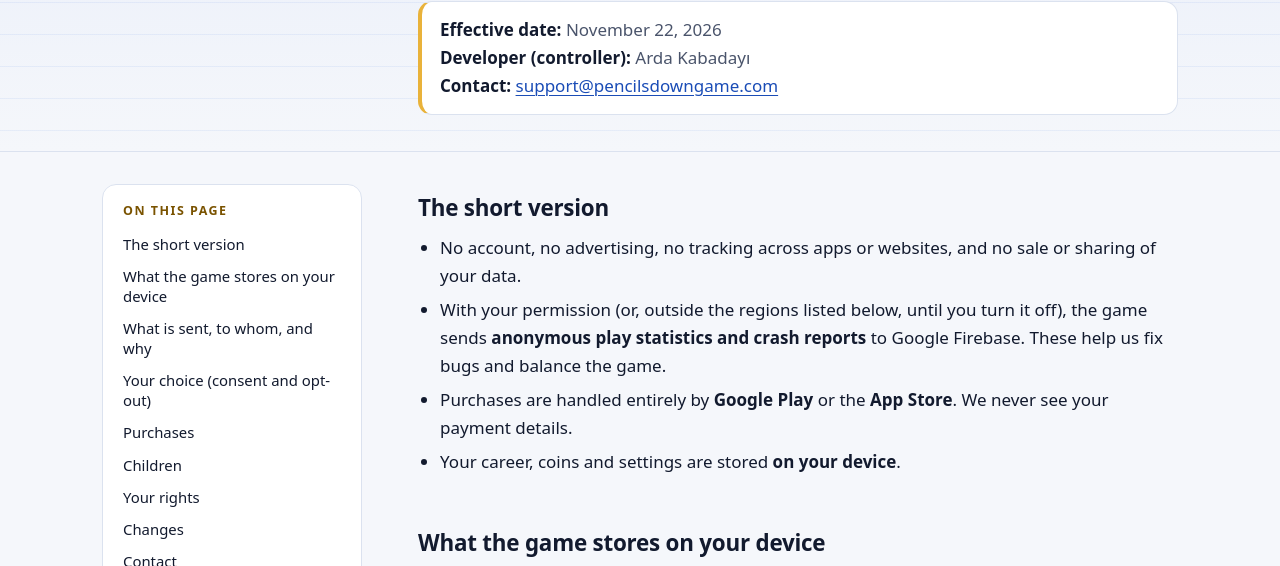
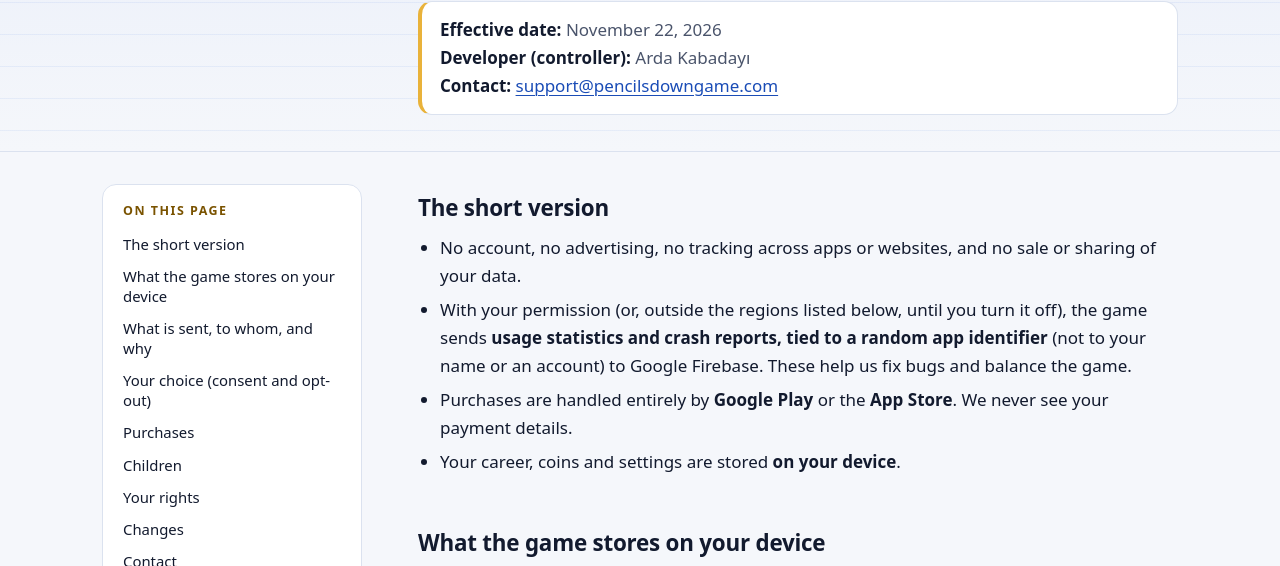
Before and after one commit to Ardakacd/pencilsdowngame.com, a plain HTML site: page privacy/index.html in a window 1280 px wide. Shown: the part 222-788 px from the top of the page. Drawn offline with Linux system fonts and the light colour scheme; a web font is replaced by a local one.

Commit message:
Privacy policy: analytics is tied to a random app ID, not anonymous
Match the game repo's Docs/Release/PRIVACY-POLICY(.tr).md after PR #26: the
short-version bullet no longer calls the usage and crash data "anonymous" /
"anonim"; it says the data is tied to a random app identifier, not to a name
or an account. EN and TR sources plus their built pages.

Co-Authored-By: Claude Opus 5.5 <noreply@anthropic.com>

```diff
--- a/privacy/index.html
+++ b/privacy/index.html
@@ -68,7 +68,8 @@
 <article class="prose" lang="en">
 <h2 id="the-short-version">The short version</h2><ul><li>No account, no advertising, no tracking across apps or websites, and no sale or sharing of your
 data.</li><li>With your permission (or, outside the regions listed below, until you turn it off), the game
-sends <strong>anonymous play statistics and crash reports</strong> to Google Firebase. These help us fix bugs
+sends <strong>usage statistics and crash reports, tied to a random app identifier</strong> (not to your name
+or an account) to Google Firebase. These help us fix bugs
 and balance the game.</li><li>Purchases are handled entirely by <strong>Google Play</strong> or the <strong>App Store</strong>. We never see your payment
 details.</li><li>Your career, coins and settings are stored <strong>on your device</strong>.</li></ul><h2 id="what-the-game-stores-on-your-device">What the game stores on your device</h2><p>The game keeps these files in its private app storage:</p><ul><li>your career (progress, coins, items, the current career's choices) and a backup of it;</li><li>your preferences (sound, text size, theme, language, and your analytics choice);</li><li>your purchase record (what this device has bought, so a career reset never costs you a purchase,
 and coins you bought survive a reset).</li></ul><p>No other app can read them. Uninstalling the game deletes them. "Abandon career" deletes the
```
Also changed, not shown: tr/privacy/index.html (+2 -1 lines), 2 other files.
